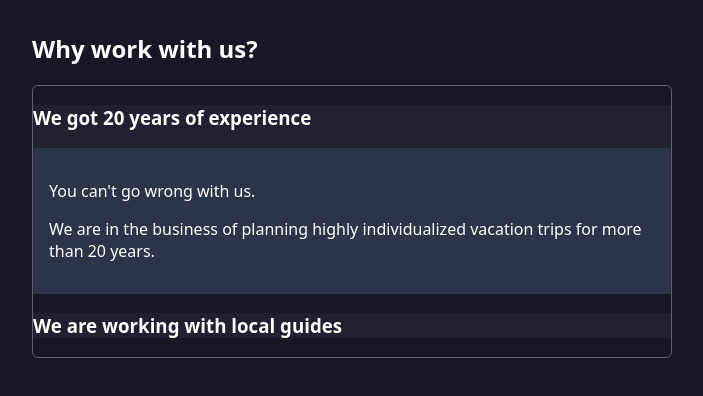
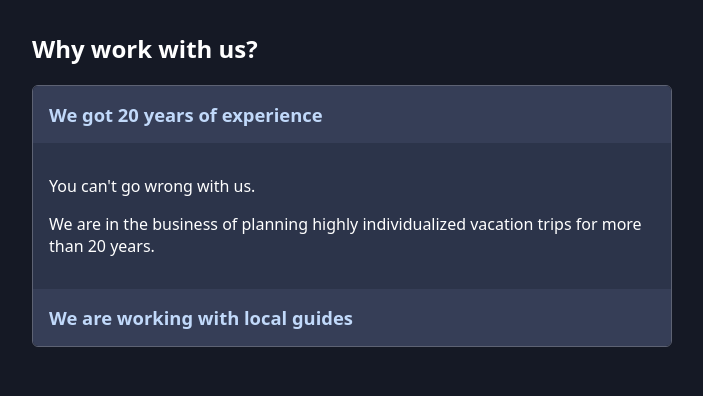
Before and after one commit to AlexBrilevski/react-patterns, a React (Vite) app: page / in a window 1280 px wide. Both pictures are taken after a click on the element "We got 20 years of experience". Shown: the top 396 px of the page, without its empty margins (288-991 px from the left). Built offline with nearby package versions, Linux system fonts and the light colour scheme.

Commit message:
Title and content components were added to the compound accordion component

```diff
--- a/src/App.jsx
+++ b/src/App.jsx
@@ -6,10 +6,16 @@ function App() {
       <section>
         <h2>Why work with us?</h2>
         <Accordion className={'accordion'}>
-          <Accordion.Item
+          <Accordion.Item className={'accordion-item'}>
+            <Accordion.Title
               id={'experience'}
-            className={'accordion-item'}
-            title={'We got 20 years of experience'}
+              className={'accordion-item-title'}
+            >
+              We got 20 years of experience
+            </Accordion.Title>
+            <Accordion.Content
+              id={'experience'}
+              className={'accordion-item-content'}
             >
               <article>
                 <p>You can't go wrong with us.</p>
@@ -17,11 +23,18 @@ function App() {
                   We are in the business of planning highly individualized vacation trips for more than 20 years.
                 </p>
               </article>
+            </Accordion.Content>
           </Accordion.Item>
-          <Accordion.Item
+          <Accordion.Item className={'accordion-item'}>
+            <Accordion.Title
               id={'local-guides'}
-            className={'accordion-item'}
-            title={'We are working with local guides'}
+              className={'accordion-item-title'}
+            >
+              We are working with local guides
+            </Accordion.Title>
+            <Accordion.Content
+              id={'local-guides'}
+              className={'accordion-item-content'}
             >
               <article>
                 <p>We are not doing this along from our office.</p>
@@ -29,6 +42,7 @@ function App() {
                   Instead, we are working with local guides to ensure a safe and pleasant vacation.
                 </p>
               </article>
+            </Accordion.Content>
           </Accordion.Item>
         </Accordion>
       </section>
--- a/src/components/Accordion/Accordion.jsx
+++ b/src/components/Accordion/Accordion.jsx
@@ -1,5 +1,7 @@
 import { createContext, useContext, useState } from 'react';
 import AccordionItem from './AccordionItem';
+import AccordionTitle from './AccordionTitle';
+import AccordionContent from './AccordionContent';
 
 const AccordionContex = createContext();
 
@@ -35,3 +37,5 @@ export default function Accordion({ className, children }) {
 }
 
 Accordion.Item = AccordionItem;
+Accordion.Title = AccordionTitle;
+Accordion.Content = AccordionContent;
--- /dev/null
+++ b/src/components/Accordion/AccordionContent.jsx
@@ -0,0 +1,13 @@
+import { useAccordionContex } from "./Accordion";
+
+export default function AccordionContent({ id, className, children }) {
+  const { openItemId } = useAccordionContex();
+
+  const isOpen = openItemId === id;
+
+  return (
+    <div className={isOpen ? `${className ?? ''} open` : `${className ?? ''} close`}>
+      {children}
+    </div>
+  );
+}
--- a/src/components/Accordion/AccordionItem.jsx
+++ b/src/components/Accordion/AccordionItem.jsx
@@ -1,16 +1,7 @@
-import { useAccordionContex } from "./Accordion";
-
-export default function AccordionItem({ id, className, title, children }) {
-  const { openItemId, toggleItem } = useAccordionContex();
-
-  const isOpen = openItemId === id;
-
+export default function AccordionItem({ className, children }) {
   return (
     <li className={className}>
-      <h3 onClick={() => toggleItem(id)}>{title}</h3>
-      <div className={isOpen ? 'accordion-item-content open' : 'accordion-item-content'}>
-        {children}
-      </div>
+      {children}
     </li>
   );
 }
--- /dev/null
+++ b/src/components/Accordion/AccordionTitle.jsx
@@ -0,0 +1,11 @@
+import { useAccordionContex } from "./Accordion";
+
+export default function AccordionTitle({ id, className, children }) {
+  const { toggleItem } = useAccordionContex();
+
+  return (
+    <h3 className={className} onClick={() => toggleItem(id)}>
+      {children}
+    </h3>
+  );
+}
--- a/src/index.css
+++ b/src/index.css
@@ -62,9 +62,12 @@ main {
 }
 
 .accordion-item-content {
-  display: none;
   padding: 1rem;
   background-color: #2c344a;
+}
+
+.close {
+  display: none;
 }
 
 .open {
```
Lines whose indentation alone changed are shown as unchanged.
